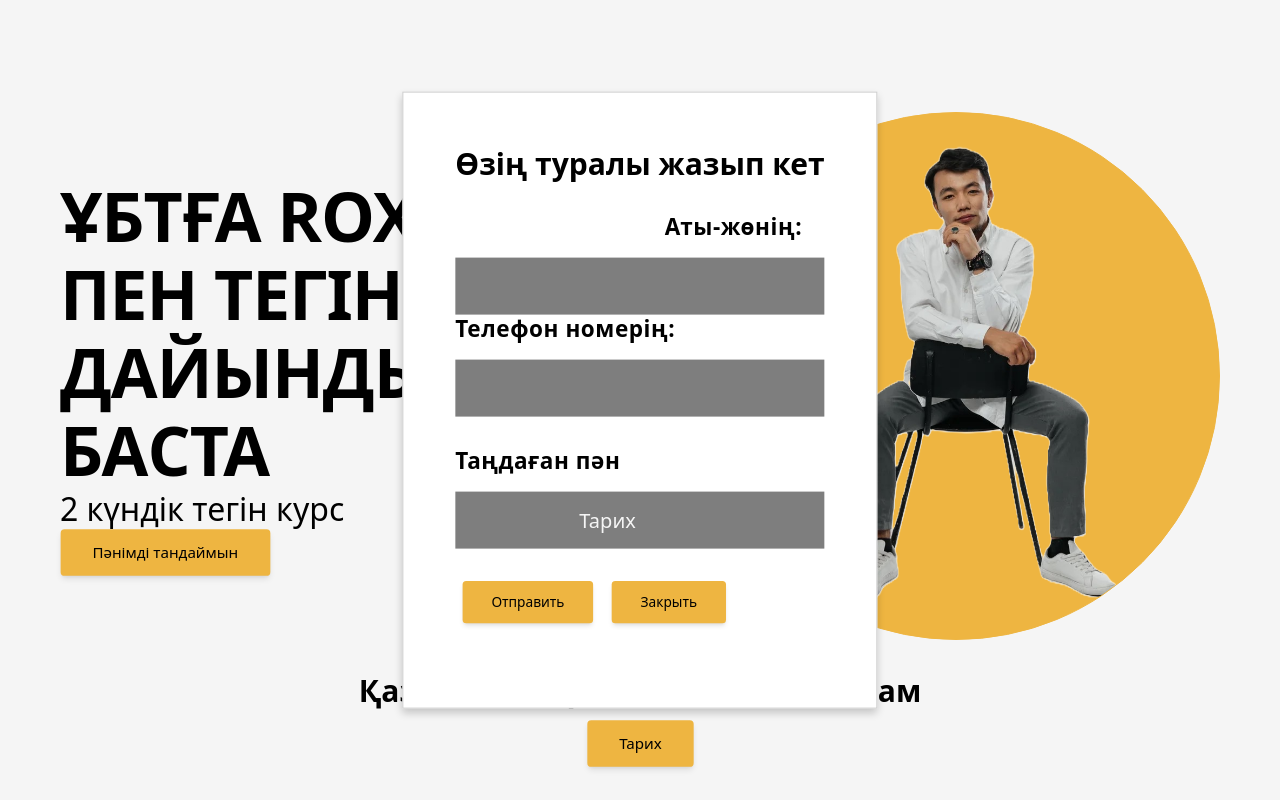
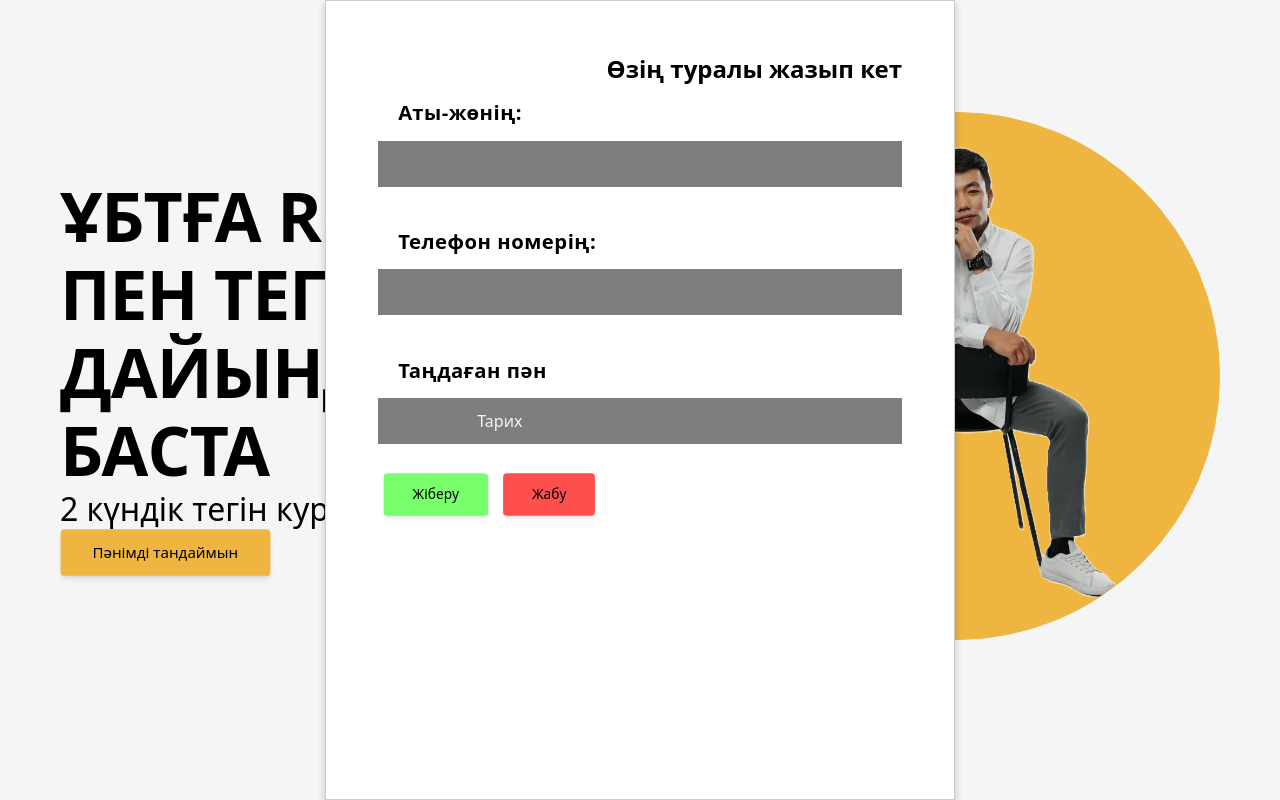
Before and after one commit to k0zibek/roxford-landing, a plain HTML site: page index.html in a window 1280 px wide. Both pictures are taken after a click on the button "Тарих". Shown: the top 800 px of the page. Drawn offline with Linux system fonts and the light colour scheme.

Commit message:
final version

```diff
--- a/index.html
+++ b/index.html
@@ -92,7 +92,6 @@
 			</section>
 		</section>
 		<section class="container-list">
-			<!-- <section class="container-content-list"></section> -->
 			<h2 class="container-title">Тегін 2 күндік курсымызға кімдер қатыса алады:</h2>
 			<div class="container-list-images">
 				<div class="list-container card">
@@ -118,7 +117,7 @@
 		<div id="form-container" class="form-container">
 			<form id="myForm" class="form" method="POST">
 				<h2>Өзің туралы жазып кет</h2>
-				<p class="field required"></p>
+				<p class="field required">
 					<label class="label" for="name">Аты-жөнің:</label>
 					<input class="text-input" id="name" name="entry.1275856074" required type="text" />
 				</p>
@@ -128,11 +127,32 @@
 				</p>
 				<p class="field required">
 					<label class="label" for="email">Таңдаған пән</label>
-					<input class="text-input" id="lesson" name="entry.1106077589" required readonly type="text" value="" />
+					<input
+						class="text-input"
+						id="lesson"
+						name="entry.1106077589"
+						required
+						readonly
+						type="text"
+						value=""
+					/>
 				</p>
 				<p class="field button-container">
-					<button type="submit" class="btn btn-darken btn-inline">Отправить</button>
-					<button type="button" class="btn btn-darken btn-inline" id="close-form">Закрыть</button>
+					<button
+						type="submit"
+						class="btn btn-darken btn-inline form-btn"
+						style="background-color: rgb(120, 255, 107)"
+					>
+						Жіберу
+					</button>
+					<button
+						type="button"
+						class="btn btn-darken btn-inline form-btn"
+						id="close-form"
+						style="background-color: rgb(254, 79, 79)"
+					>
+						Жабу
+					</button>
 				</p>
 			</form>
 			<p id="error-message" style="color: red; display: none">Форманы толық толтыру қажет!</p>
--- a/styles/style.css
+++ b/styles/style.css
@@ -331,6 +331,8 @@
 	padding: 20px;
 	border: 1px solid #ccc;
 	box-shadow: 0 4px 8px rgba(0, 0, 0, 0.2);
+	width: 100%;
+	height: 100%;
 }
 
 .form-container form {
@@ -344,7 +346,7 @@
 
 .form .text-input,
 .form .label {
-	padding: 0.75em 1em;
+	padding: 0.5em;
 	-webkit-appearance: none;
 	-moz-appearance: none;
 	appearance: none;
@@ -376,6 +378,7 @@
 	background: #7e7e7e;
 	color: var(--clr-light);
 	position: relative;
+	font-size: 1rem;
 }
 
 .text-input:focus {
@@ -383,8 +386,8 @@
 }
 
 .form {
-	max-width: 35em;
-	padding: 2rem;
+	max-width: 320px; /* Ограничиваем ширину формы на мобильных */
+	padding: 1rem; /* Небольшие отступы */
 	margin: 0 auto;
 	position: relative;
 	display: flex;
@@ -395,14 +398,47 @@
 
 .form .field {
 	width: 100%;
-	margin: 0 0 1.5em 0;
+	margin: 0 0 1em 0;
+}
+
+.field.button-container {
+	flex-direction: column; /* Кнопки вертикально */
+}
+
+.form-btn {
+	width: 100%; /* Кнопки на всю ширину */
+	margin-bottom: 10px;
 }
 
 @media screen and (min-width: 640px) {
-	body {
-		font-size: 1.25em;
+	.form-container {
+		max-width: 35em; /* Больше ширина формы для больших экранов */
+		padding: 20px;
 	}
-	.form .field.half {
-		width: calc(50% - 1px);
+
+	.form .text-input,
+	.form .label {
+		padding: 0.75em 1em; /* Увеличиваем отступы для больших экранов */
+	}
+
+	.form h2 {
+		font-size: 1.5rem; /* Увеличиваем размер заголовка */
+	}
+
+	.form .field {
+		margin: 0 0 1.5em 0; /* Больше отступы между полями */
+	}
+
+	.field.button-container {
+		flex-direction: row; /* Кнопки горизонтально на больших экранах */
+	}
+
+	.btn {
+		width: auto; /* Кнопки занимают свою естественную ширину */
+	}
+
+	.form {
+		max-width: 35em; /* Широкая форма на больших экранах */
+		padding: 2rem;
 	}
 }
```
